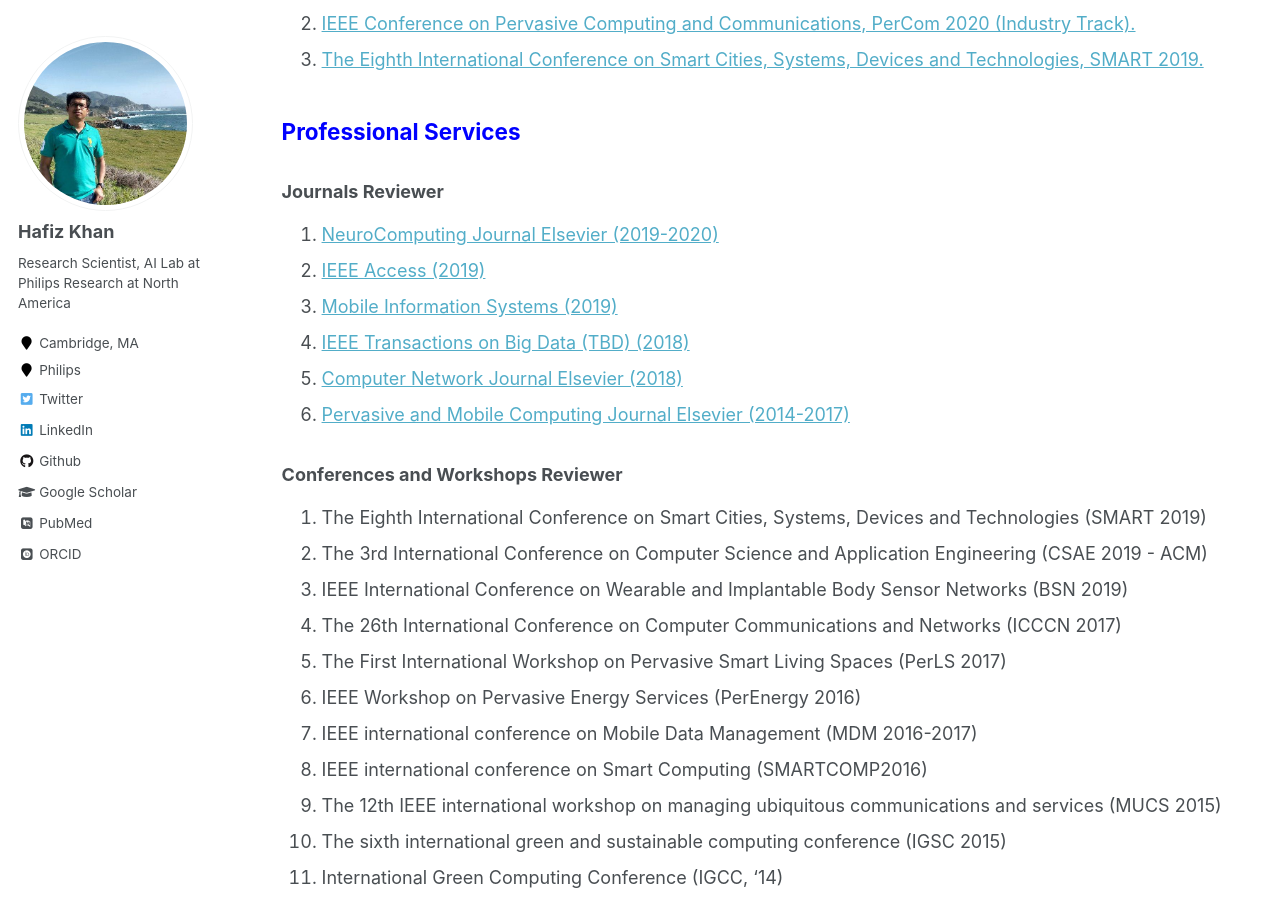
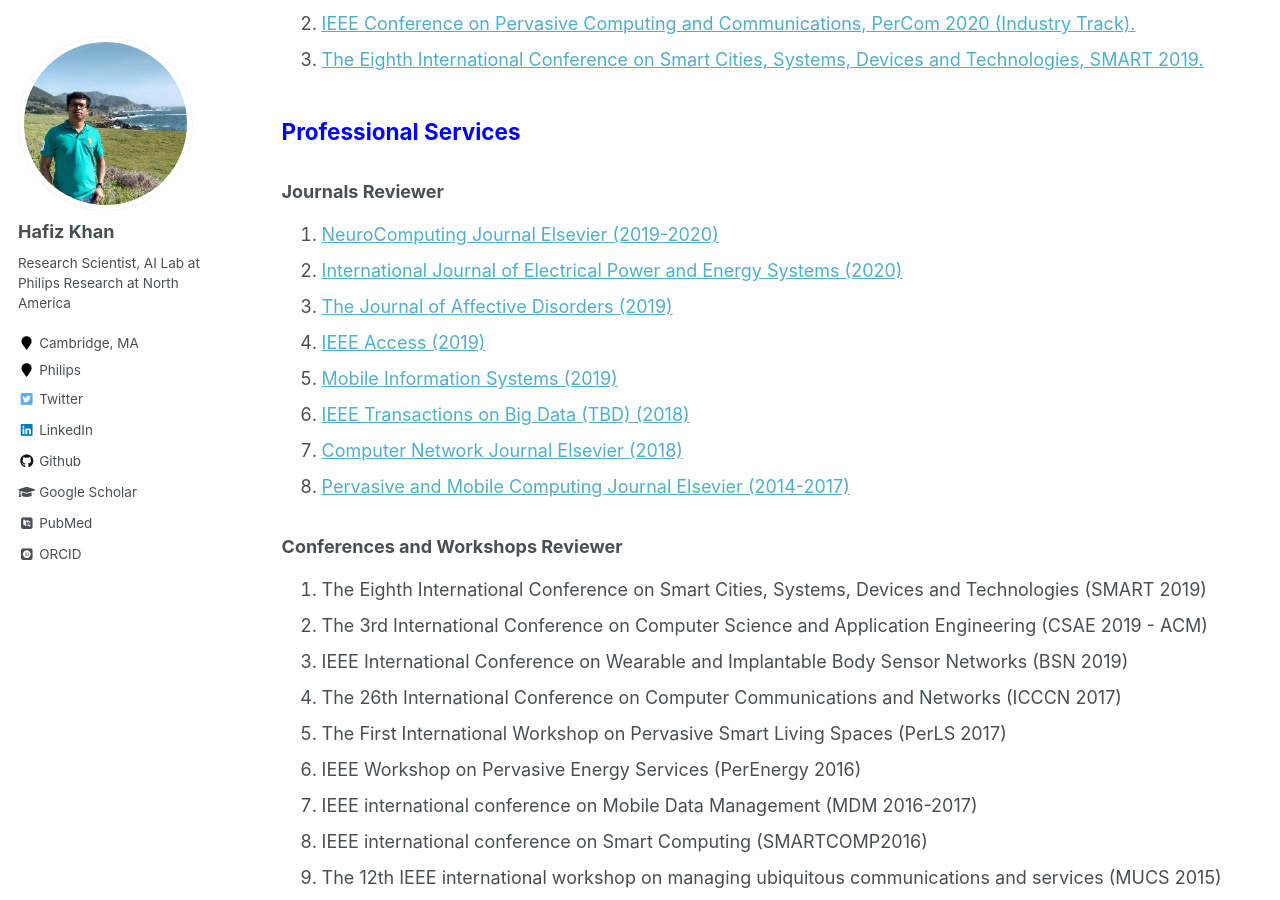
Before and after one commit to ahafizk/ahafizk.github.io, a Jekyll site: the page built from _pages/activities.md, in a window 1280 px wide and 900 px high, scrolled down 509 px. Built offline with Jekyll 4.4.1, drawn with Linux system fonts in a browser that asks for light colours; some web fonts are replaced.

Commit message:
reviewer page update

```diff
--- a/_pages/activities.md
+++ b/_pages/activities.md
@@ -37,6 +37,8 @@
 ### Journals Reviewer
 
  1. <a href="https://www.journals.elsevier.com/neurocomputing" target="_blank">NeuroComputing Journal Elsevier (2019-2020) </a>
+ 1. <a href="https://www.journals.elsevier.com/international-journal-of-electrical-power-and-energy-systems" target="_blank">International Journal of Electrical Power and Energy Systems (2020)</a>
+ 1. <a href="https://www.journals.elsevier.com/journal-of-affective-disorders" target="_blank">The Journal of Affective Disorders (2019)</a>
  1. <a href="https://ieeeaccess.ieee.org/" target="_blank">IEEE Access (2019)</a>
  1. <a href="https://www.hindawi.com/journals/misy/" target="_blank">Mobile Information Systems (2019)</a>
  1. <a href="https://www.computer.org/csdl/journal/bd" target="_blank">IEEE Transactions on Big Data (TBD) (2018)</a>
```
